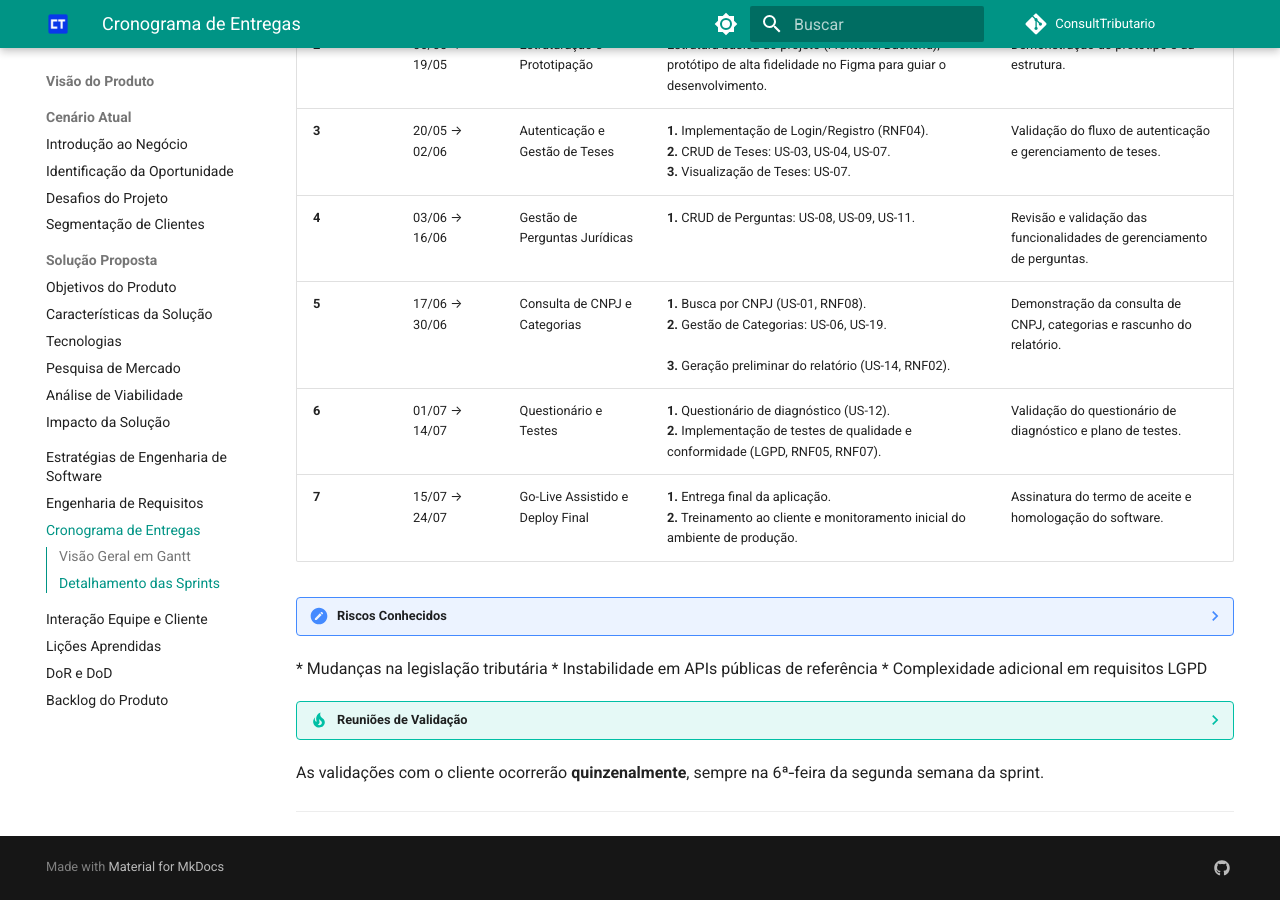
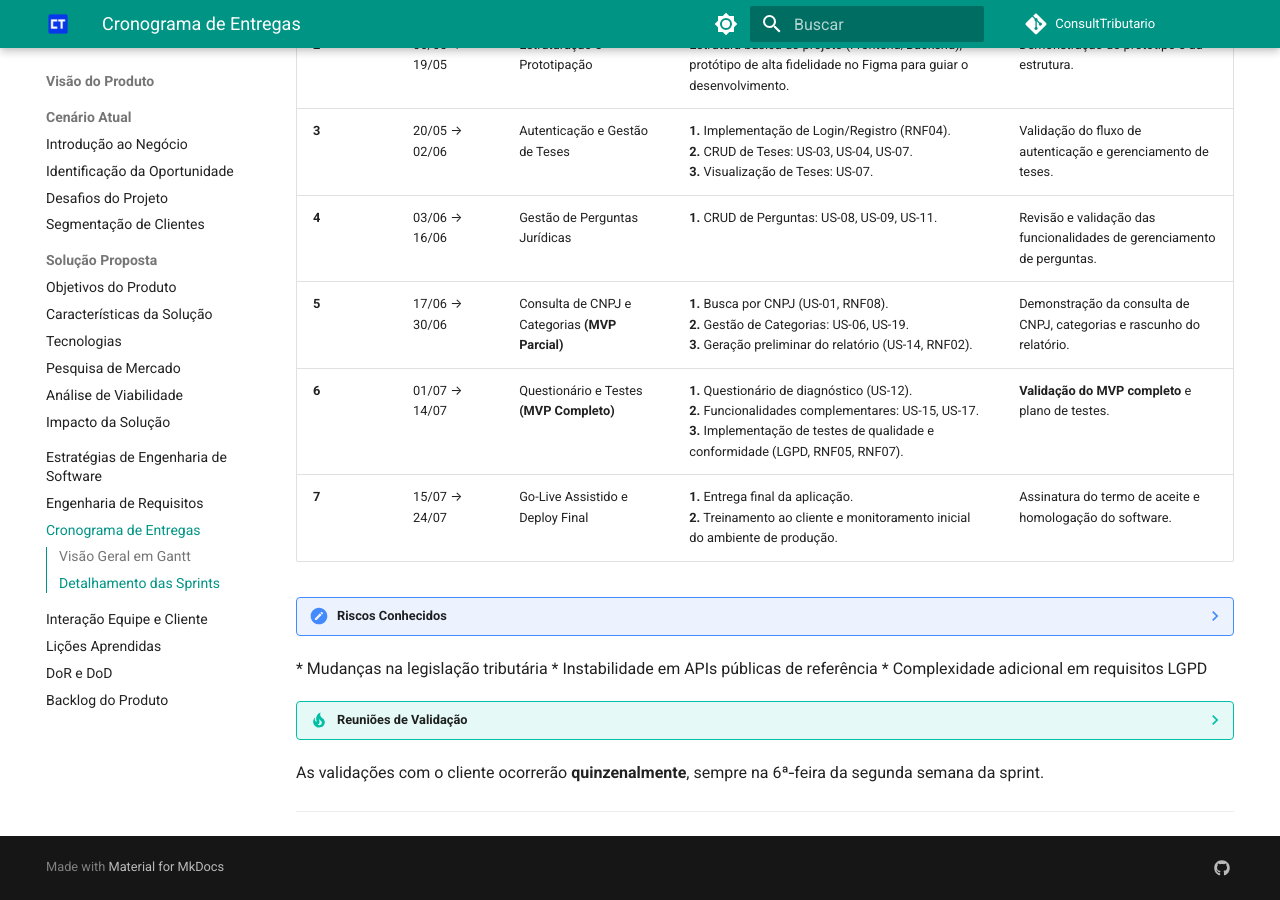
Before and after one commit to mdsreq-fga-unb/2025.1-T02-ConsultTributario, an MkDocs documentation site: the page built from docs/visao-produto/cronograma-entrega.md, in a window 1280 px wide and 900 px high, scrolled down 1131 px. Built offline with MkDocs 1.6.1 and Material for MkDocs 9.7.7, drawn with Linux system fonts in a browser that asks for light colours; comment, search, counter and statistics services are not loaded.

Commit message:
docs: adding the mvp date

```diff
--- a/docs/visao-produto/cronograma-entrega.md
+++ b/docs/visao-produto/cronograma-entrega.md
@@ -56,8 +56,8 @@ gantt
 | **2** | 06/05 → 19/05 | Estruturação e Prototipação         | Estrutura básica do projeto (Frontend/Backend), protótipo de alta fidelidade no Figma para guiar o desenvolvimento.                 | Demonstração do protótipo e da estrutura.                        |
 | **3** | 20/05 → 02/06 | Autenticação e Gestão de Teses      | **1.** Implementação de Login/Registro (RNF04). <br> **2.** CRUD de Teses: US-03, US-04, US-07. <br> **3.** Visualização de Teses: US-07.                                        | Validação do fluxo de autenticação e gerenciamento de teses.     |
 | **4** | 03/06 → 16/06 | Gestão de Perguntas Jurídicas       | **1.** CRUD de Perguntas: US-08, US-09, US-11.                                                                               | Revisão e validação das funcionalidades de gerenciamento de perguntas. |
-| **5** | 17/06 → 30/06 | Consulta de CNPJ e Categorias       | **1.** Busca por CNPJ (US-01, RNF08). <br> **2.** Gestão de Categorias: US-06, US-19. <br>  <br> **3.** Geração preliminar do relatório (US-14, RNF02). | Demonstração da consulta de CNPJ, categorias e rascunho do relatório. |
-| **6** | 01/07 → 14/07 | Questionário e Testes               | **1.** Questionário de diagnóstico (US-12). <br> **2.** Implementação de testes de qualidade e conformidade (LGPD, RNF05, RNF07). | Validação do questionário de diagnóstico e plano de testes.      |
+| **5** | 17/06 → 30/06 | Consulta de CNPJ e Categorias **(MVP Parcial)** | **1.** Busca por CNPJ (US-01, RNF08). <br> **2.** Gestão de Categorias: US-06, US-19. <br> **3.** Geração preliminar do relatório (US-14, RNF02). | Demonstração da consulta de CNPJ, categorias e rascunho do relatório. |
+| **6** | 01/07 → 14/07 | Questionário e Testes **(MVP Completo)**        | **1.** Questionário de diagnóstico (US-12). <br> **2.** Funcionalidades complementares: US-15, US-17. <br> **3.** Implementação de testes de qualidade e conformidade (LGPD, RNF05, RNF07). | **Validação do MVP completo** e plano de testes. |
 | **7** | 15/07 → 24/07 | Go-Live Assistido e Deploy Final    | **1.** Entrega final da aplicação. <br> **2.** Treinamento ao cliente e monitoramento inicial do ambiente de produção.             | Assinatura do termo de aceite e homologação do software.         |
 
 ??? note "Riscos Conhecidos"
```
